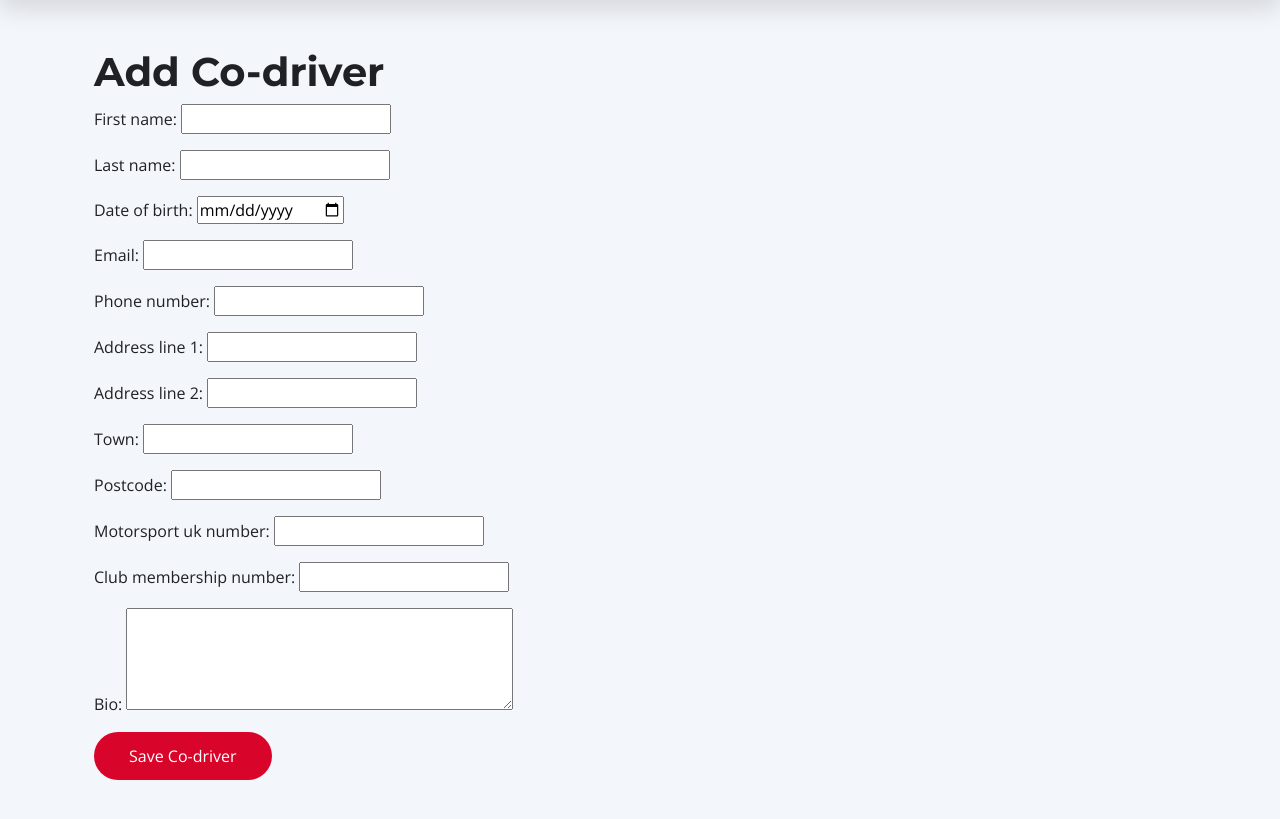
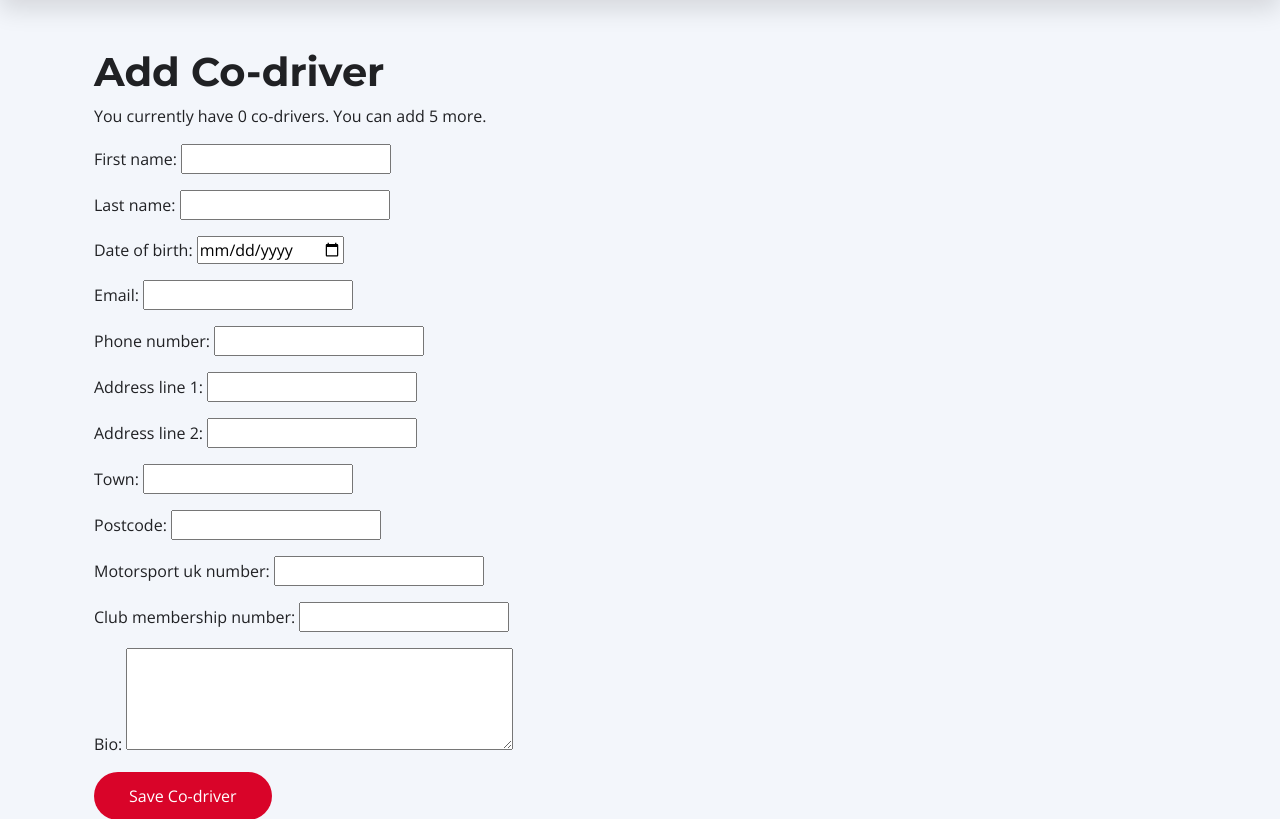
Before and after one commit to RoyCuthbert/motorsport-navigator, a Django app: page /codrivers/add/ in a window 1280 px wide. Shown: the part 56-875 px from the top of the page. Run offline with Django 5.2, Linux system fonts and the light colour scheme; the visitor is signed in with stand-in values (Sample User, id 1); data comes from the database, SQL or seed files in the repository.

Commit message:
Adding co drivers count to co driver form

```diff
--- a/codrivers/templates/codrivers/add_codriver.html
+++ b/codrivers/templates/codrivers/add_codriver.html
@@ -5,6 +5,11 @@
 <div class="container mt-4">
 
     <h1>Add Co-driver</h1>
+
+    <p>
+    You currently have {{ codriver_count }} co-driver{{ codriver_count|pluralize }}.
+    You can add {{ remaining_slots }} more.
+    </p>
 
     <form method="POST">
         {% csrf_token %}
--- a/codrivers/views.py
+++ b/codrivers/views.py
@@ -1,4 +1,5 @@
 from django.contrib.auth.decorators import login_required
+from django.contrib import messages
 from django.shortcuts import render, redirect
 
 from accounts.models import DriverProfile
@@ -11,6 +12,17 @@ def add_codriver(request):
     driver_profile = DriverProfile.objects.get(
         user=request.user,
     )
+
+    if driver_profile.codrivers.count() >= 5:
+        messages.warning(
+            request,
+            "You can have a maximum of 5 co-drivers"
+        )
+
+        return redirect("dashboard:dashboard")
+
+    codriver_count = driver_profile.codrivers.count()
+    remaining_slots = 5 - codriver_count
 
     if request.method == "POST":
         form = CoDriverProfileForm(request.POST)
@@ -26,6 +38,8 @@ def add_codriver(request):
 
     context = {
         "form": form,
+        "codriver_count": codriver_count,
+        "remaining_slots": remaining_slots,
     }
 
     return render(
```
